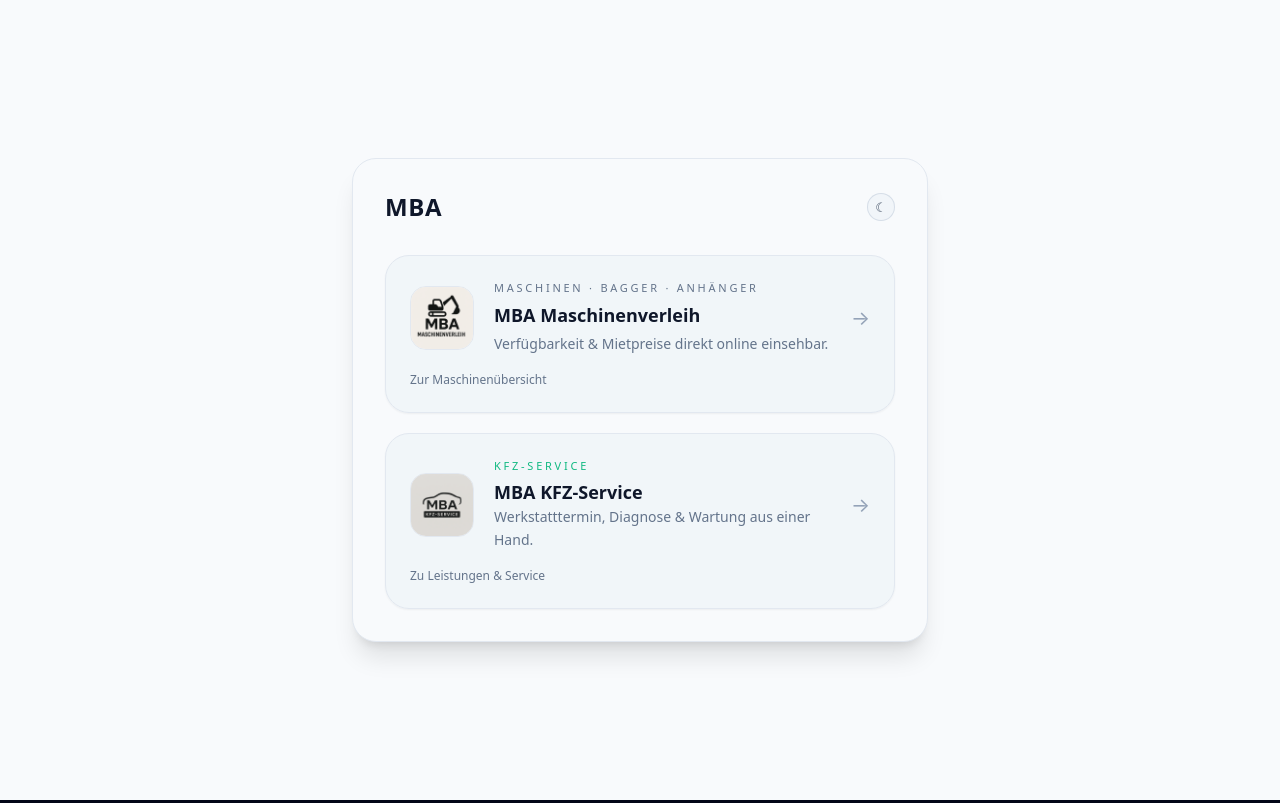
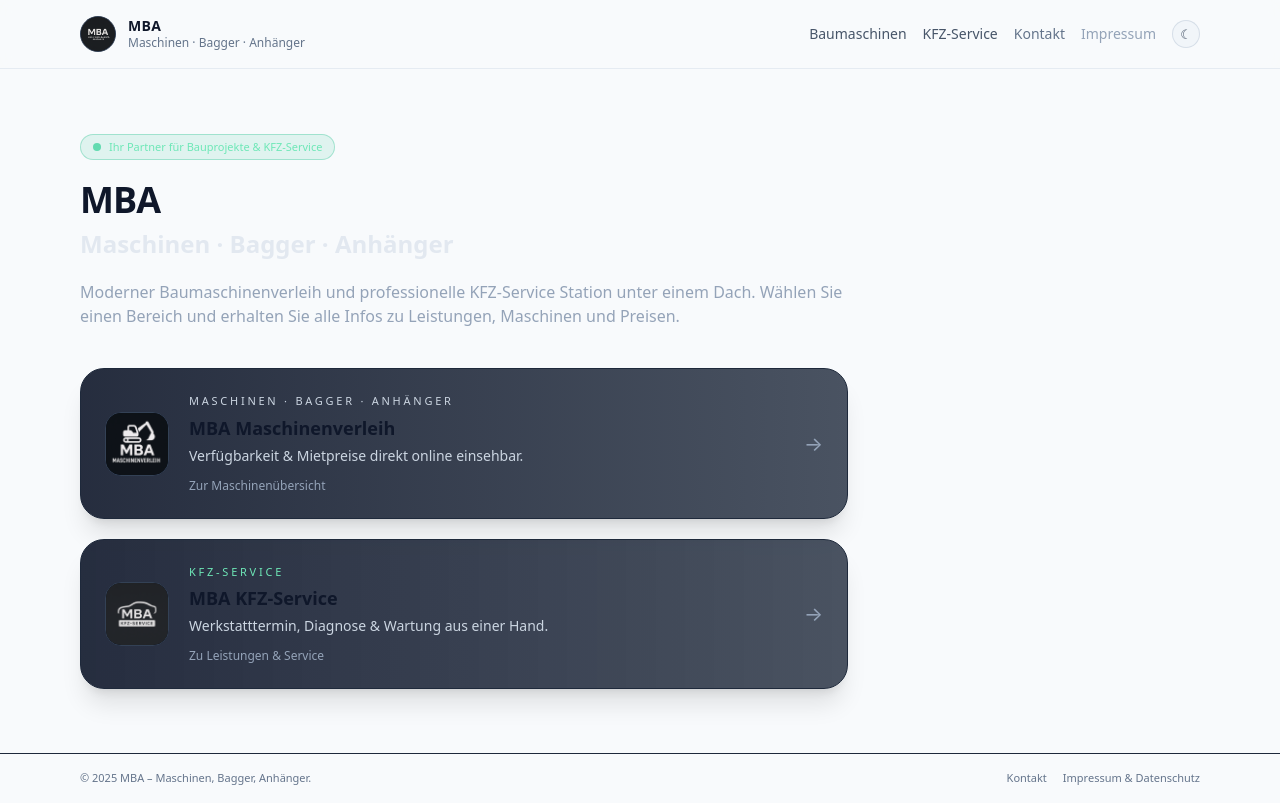
Before and after one commit to rm82wi/mba, a Next.js app: page / in a window 1280 px wide. Built offline with nearby package versions, Linux system fonts and the light colour scheme.

Commit message:
Update page.tsx

```diff
--- a/app/page.tsx
+++ b/app/page.tsx
@@ -4,98 +4,187 @@ import { ThemeToggle } from "@/components/ThemeToggle";
 
 export default function HomePage() {
   return (
-    <main className="min-h-screen flex items-center justify-center bg-slate-50 text-slate-900 dark:bg-slate-900 dark:text-slate-50 px-4">
-      {/* zentrierter Container */}
-      <div className="max-w-xl w-full rounded-3xl bg-slate-50 dark:bg-slate-900 border border-slate-200 dark:border-slate-800 shadow-xl p-6 md:p-8">
-        {/* Header */}
-        <div className="flex items-center justify-between mb-8">
-          <h1 className="text-2xl font-bold tracking-wide">MBA</h1>
+    <main className="min-h-screen bg-slate-50 text-slate-900 dark:bg-slate-950 dark:text-slate-50 flex flex-col">
+      {/* HEADER */}
+      <header className="border-b border-slate-200/80 dark:border-slate-800 bg-slate-50/80 dark:bg-slate-950/80 backdrop-blur">
+        <div className="max-w-6xl mx-auto px-4 py-4 flex items-center justify-between gap-4">
+          {/* Logo + Name */}
+          <Link href="/" className="flex items-center gap-3">
+            <div className="relative h-9 w-9 rounded-full bg-slate-900 dark:bg-slate-900 border border-slate-700 flex items-center justify-center overflow-hidden">
+              <Image
+                src="/logos/mba-main.png"
+                alt="MBA Logo"
+                fill
+                className="object-contain invert"
+              />
+            </div>
+            <div className="text-sm leading-tight">
+              <p className="font-semibold tracking-wide">MBA</p>
+              <p className="text-xs text-slate-500 dark:text-slate-400">
+                Maschinen · Bagger · Anhänger
+              </p>
+            </div>
+          </Link>
+
+          {/* Navigation + Theme Switch */}
+          <div className="flex items-center gap-4 text-xs md:text-sm">
+            <nav className="flex items-center gap-4">
+              <Link
+                href="/baumaschinen"
+                className="text-slate-600 dark:text-slate-200 hover:text-brand.yellow dark:hover:text-brand.yellow transition-colors"
+              >
+                Baumaschinen
+              </Link>
+              <Link
+                href="/kfz-service"
+                className="text-slate-600 dark:text-slate-200 hover:text-emerald-300 transition-colors"
+              >
+                KFZ-Service
+              </Link>
+              <Link
+                href="/kontakt"
+                className="text-slate-500 dark:text-slate-300 hover:text-slate-900 dark:hover:text-slate-50 transition-colors"
+              >
+                Kontakt
+              </Link>
+              <Link
+                href="/impressum"
+                className="text-slate-400 dark:text-slate-400 hover:text-slate-900 dark:hover:text-slate-50 transition-colors"
+              >
+                Impressum
+              </Link>
+            </nav>
+
             <ThemeToggle />
           </div>
+        </div>
+      </header>
 
-        {/* Inhalt + zwei Karten */}
-        <div className="space-y-5">
-          {/* Maschinenverleih-Karte */}
+      {/* MAIN CONTENT */}
+      <section className="flex-1">
+        <div className="max-w-6xl mx-auto px-4 py-12 md:py-16">
+          {/* Hero-Block über den Kacheln */}
+          <div className="max-w-3xl space-y-5 mb-8 md:mb-10">
+            <div className="inline-flex items-center gap-2 rounded-full border border-emerald-500/30 bg-emerald-500/10 px-3 py-1 text-[11px] text-emerald-300">
+              <span className="h-2 w-2 rounded-full bg-emerald-400 animate-pulse" />
+              <span>Ihr Partner für Bauprojekte &amp; KFZ-Service</span>
+            </div>
+
+            <div className="space-y-2">
+              <h1 className="text-3xl md:text-4xl font-bold tracking-tight">
+                MBA
+              </h1>
+              <h2 className="text-xl md:text-2xl font-semibold text-slate-200">
+                Maschinen · Bagger · Anhänger
+              </h2>
+            </div>
+
+            <p className="text-sm md:text-base text-slate-400 leading-relaxed">
+              Moderner Baumaschinenverleih und professionelle KFZ-Service
+              Station unter einem Dach. Wählen Sie einen Bereich und erhalten
+              Sie alle Infos zu Leistungen, Maschinen und Preisen.
+            </p>
+          </div>
+
+          {/* KACHELN – mittig, untereinander */}
+          <div className="max-w-3xl space-y-5">
+            {/* Maschinenverleih */}
             <Link
               href="/baumaschinen"
-            className="group block rounded-3xl border border-slate-200 dark:border-slate-700 bg-slate-100/80 dark:bg-slate-800/40 p-6 shadow-sm hover:border-slate-300 dark:hover:border-slate-600 hover:bg-slate-100 dark:hover:bg-slate-800/70 transition"
+              className="group block rounded-3xl border border-slate-800 bg-gradient-to-r from-slate-900/90 to-slate-800/80 p-6 shadow-xl hover:border-slate-600 hover:shadow-brand.yellow/15 transition-all duration-300"
             >
               <div className="flex items-center gap-5">
-              {/* Logo */}
-              <div className="relative h-16 w-16 rounded-2xl bg-slate-50 dark:bg-slate-900 border border-slate-200 dark:border-slate-700 flex items-center justify-center overflow-hidden">
+                <div className="relative h-16 w-16 rounded-2xl bg-slate-950 border border-slate-700 flex items-center justify-center overflow-hidden">
                   <Image
                     src="/logos/maschinenverleih.png"
                     alt="MBA Maschinenverleih"
                     fill
-                  className="object-contain dark:invert"
+                    className="object-contain invert"
                   />
                 </div>
 
-              {/* Text */}
                 <div className="flex-1">
-                <p className="text-[11px] uppercase tracking-[0.25em] text-slate-500 dark:text-slate-300 mb-1">
+                  <p className="text-[11px] uppercase tracking-[0.25em] text-slate-300 mb-1">
                     Maschinen · Bagger · Anhänger
                   </p>
-
-                <h2 className="text-lg font-semibold mb-1">
+                  <h3 className="text-lg font-semibold mb-1">
                     MBA Maschinenverleih
-                </h2>
-
-                <p className="text-sm text-slate-500 dark:text-slate-300 leading-relaxed">
-                  Verfügbarkeit & Mietpreise direkt online einsehbar.
+                  </h3>
+                  <p className="text-sm text-slate-300">
+                    Verfügbarkeit &amp; Mietpreise direkt online einsehbar.
+                  </p>
+                  <p className="text-xs text-slate-400 mt-3 group-hover:text-brand.yellow transition-colors">
+                    Zur Maschinenübersicht
                   </p>
                 </div>
 
-              {/* Pfeil */}
-              <div className="text-slate-400 dark:text-slate-300 group-hover:text-slate-600 dark:group-hover:text-slate-100 text-xl transition">
+                <div className="text-xl text-slate-400 group-hover:text-brand.yellow transition-colors">
                   →
                 </div>
               </div>
-
-            <p className="text-xs text-slate-500 dark:text-slate-400 mt-4 group-hover:text-slate-700 dark:group-hover:text-slate-200 transition">
-              Zur Maschinenübersicht
-            </p>
             </Link>
 
-          {/* KFZ-Service-Karte */}
+            {/* KFZ-Service */}
             <Link
               href="/kfz-service"
-            className="group block rounded-3xl border border-slate-200 dark:border-slate-700 bg-slate-100/80 dark:bg-slate-800/40 p-6 shadow-sm hover:border-slate-300 dark:hover:border-slate-600 hover:bg-slate-100 dark:hover:bg-slate-800/70 transition"
+              className="group block rounded-3xl border border-slate-800 bg-gradient-to-r from-slate-900/90 to-slate-800/80 p-6 shadow-xl hover:border-slate-600 hover:shadow-emerald-300/15 transition-all duration-300"
             >
               <div className="flex items-center gap-5">
-              {/* Logo KFZ */}
-              <div className="relative h-16 w-16 rounded-2xl bg-slate-50 dark:bg-slate-900 border border-slate-200 dark:border-slate-700 flex items-center justify-center overflow-hidden">
+                <div className="relative h-16 w-16 rounded-2xl bg-slate-950 border border-slate-700 flex items-center justify-center overflow-hidden">
                   <Image
                     src="/logos/kfz-service.png"
                     alt="MBA KFZ-Service"
                     fill
-                  className="object-contain dark:invert"
+                    className="object-contain invert"
                   />
                 </div>
 
                 <div className="flex-1">
-                <p className="text-[11px] uppercase tracking-[0.25em] text-emerald-500 dark:text-emerald-300 mb-1">
+                  <p className="text-[11px] uppercase tracking-[0.25em] text-emerald-300 mb-1">
                     KFZ-Service
                   </p>
-
-                <h2 className="text-lg font-semibold">MBA KFZ-Service</h2>
-
-                <p className="text-sm text-slate-500 dark:text-slate-300 leading-relaxed">
-                  Werkstatttermin, Diagnose & Wartung aus einer Hand.
+                  <h3 className="text-lg font-semibold mb-1">
+                    MBA KFZ-Service
+                  </h3>
+                  <p className="text-sm text-slate-300">
+                    Werkstatttermin, Diagnose &amp; Wartung aus einer Hand.
+                  </p>
+                  <p className="text-xs text-slate-400 mt-3 group-hover:text-emerald-300 transition-colors">
+                    Zu Leistungen &amp; Service
                   </p>
                 </div>
 
-              <div className="text-slate-400 dark:text-slate-300 group-hover:text-emerald-500 dark:group-hover:text-emerald-300 text-xl transition">
+                <div className="text-xl text-slate-400 group-hover:text-emerald-300 transition-colors">
                   →
                 </div>
               </div>
-
-            <p className="text-xs text-slate-500 dark:text-slate-400 mt-4 group-hover:text-emerald-600 dark:group-hover:text-emerald-300 transition">
-              Zu Leistungen & Service
-            </p>
             </Link>
           </div>
         </div>
+      </section>
+
+      {/* FOOTER */}
+      <footer className="border-t border-slate-800">
+        <div className="max-w-6xl mx-auto px-4 py-4 flex flex-col md:flex-row items-center justify-between gap-3 text-[11px] text-slate-500">
+          <p>
+            © {new Date().getFullYear()} MBA – Maschinen, Bagger, Anhänger.
+          </p>
+          <div className="flex items-center gap-4">
+            <Link
+              href="/kontakt"
+              className="hover:text-slate-300 transition-colors"
+            >
+              Kontakt
+            </Link>
+            <Link
+              href="/impressum"
+              className="hover:text-slate-300 transition-colors"
+            >
+              Impressum &amp; Datenschutz
+            </Link>
+          </div>
+        </div>
+      </footer>
     </main>
   );
 }
```
Lines whose indentation alone changed are shown as unchanged.
